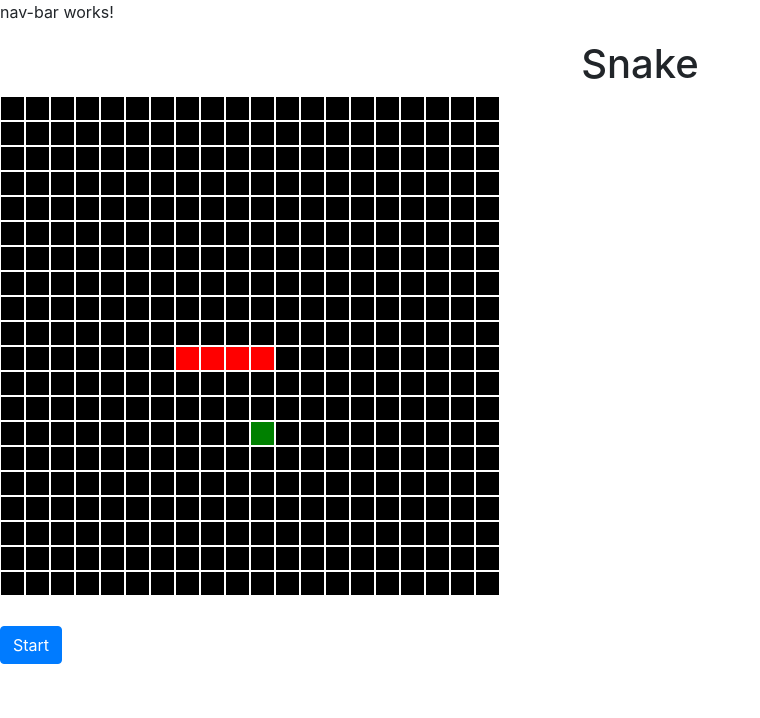
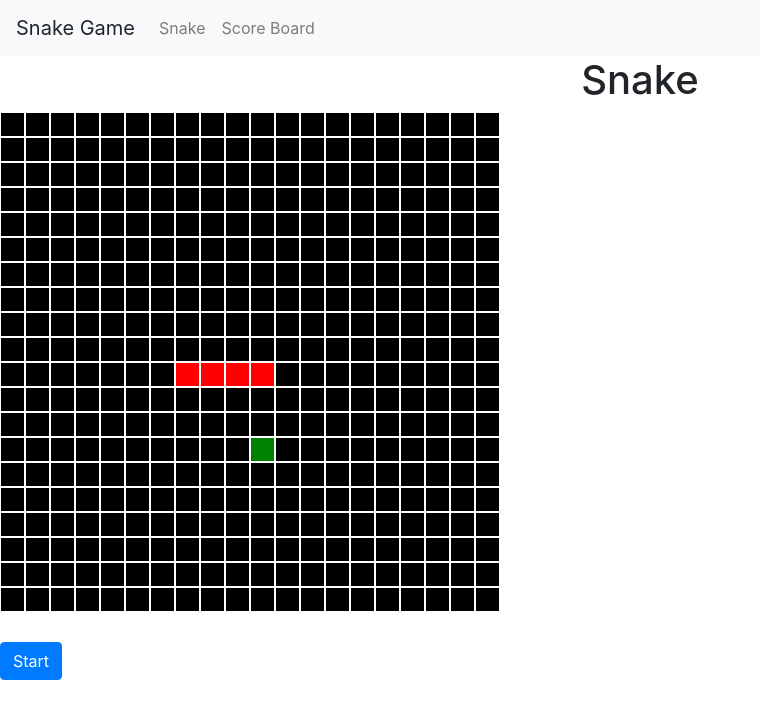
Before and after one commit to mxwnk/ng-snake, an Angular app: page / in a window 1280 px wide. Shown: the top 718 px of the page, without its empty margins (0-760 px from the left). Built offline with nearby package versions, Linux system fonts and the light colour scheme.

Commit message:
Implement initial navbar.

```diff
--- a/src/app/nav-bar/nav-bar.component.html
+++ b/src/app/nav-bar/nav-bar.component.html
@@ -1,3 +1,17 @@
-<p>
-  nav-bar works!
-</p>
+<nav class="navbar navbar-expand-lg navbar-light bg-light">
+  <a class="navbar-brand">Snake Game</a>
+  <button class="navbar-toggler" type="button" data-toggle="collapse" data-target="#navbarNavDropdown" aria-controls="navbarNavDropdown"
+    aria-expanded="false" aria-label="Toggle navigation">
+      <span class="navbar-toggler-icon"></span>
+    </button>
+  <div class="collapse navbar-collapse" id="navbarNavDropdown">
+    <ul class="navbar-nav">
+      <li class="nav-item">
+        <a class="nav-link">Snake</a>
+      </li>
+      <li class="nav-item">
+        <a class="nav-link">Score Board</a>
+      </li>
+    </ul>
+  </div>
+</nav>
```
